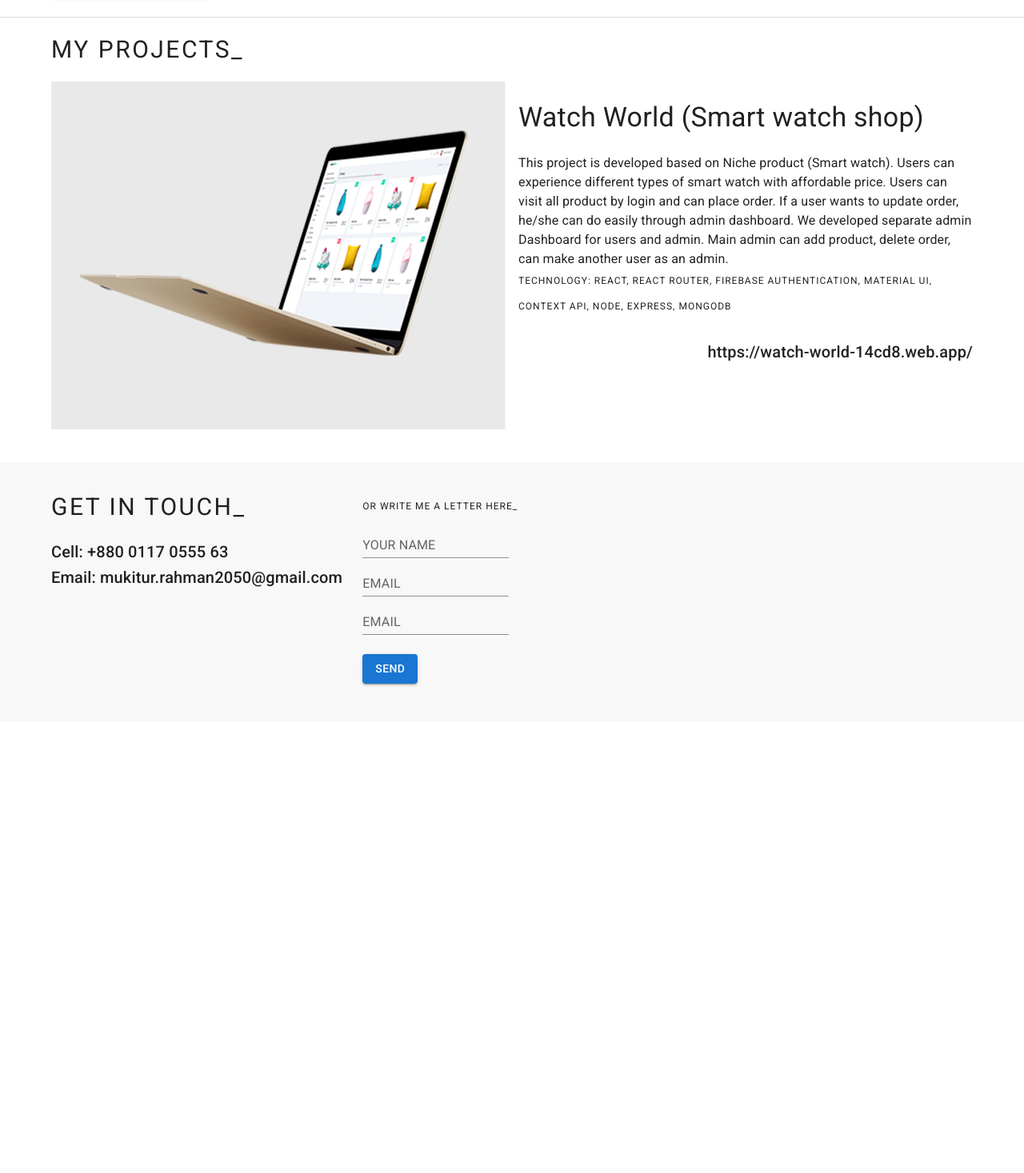
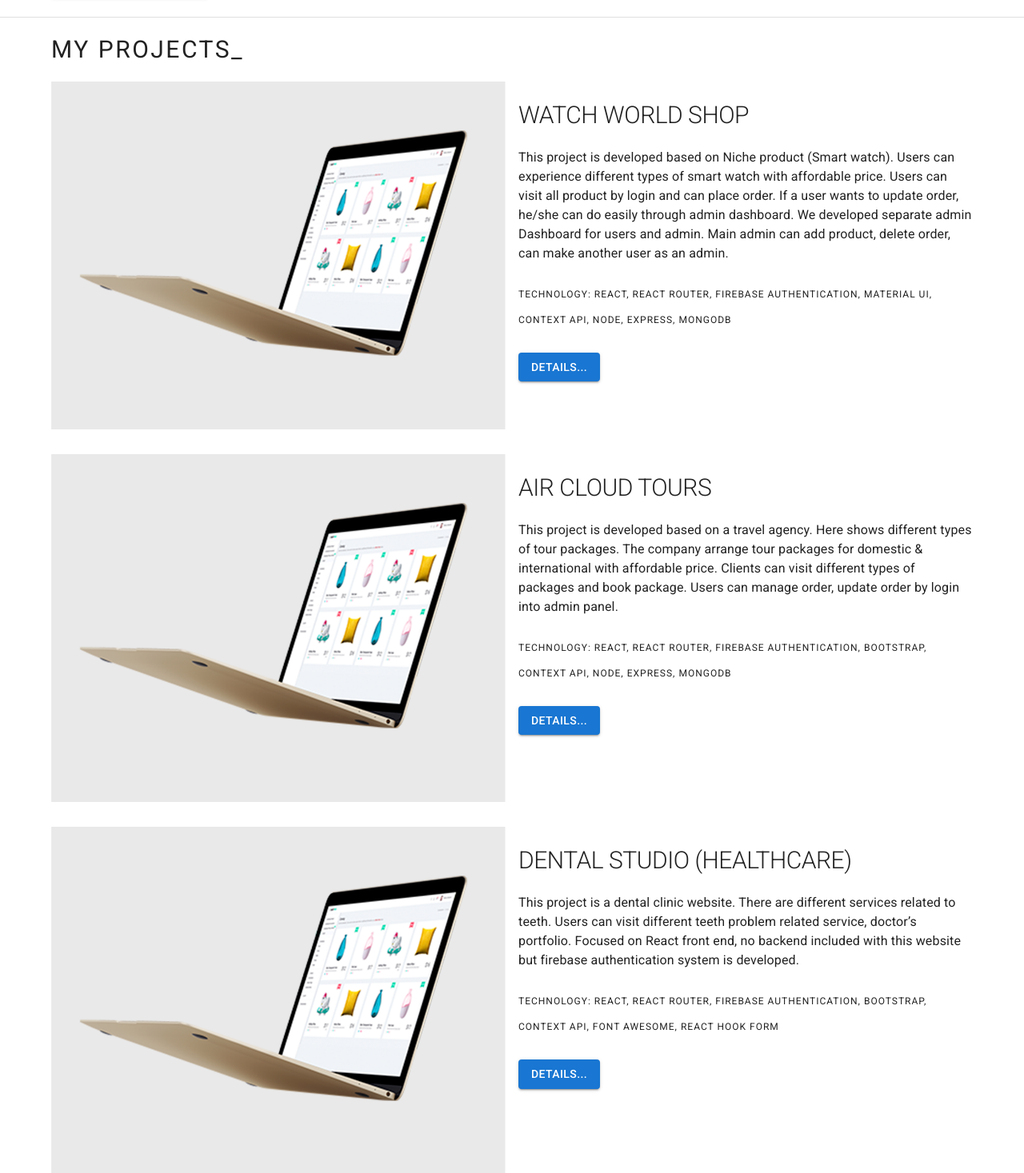
Before and after one commit to mukitur/Portfolio-Mukitur, a React (Create React App) app: page / in a window 1280 px wide. Shown: the part 763-2230 px from the top of the page at 80% size. Before the commit the page ends 1666 px from the top, so only its background shows below. Built offline with nearby package versions, Linux system fonts and the light colour scheme.

Commit message:
home page done

```diff
--- a/src/App.js
+++ b/src/App.js
@@ -1,6 +1,9 @@
 import { BrowserRouter, Routes, Route } from 'react-router-dom';
 import './App.css';
 import About from './Pages/About Me/About';
+import AirCloud from './Pages/AllPortfolio/AirCloud/AirCloud';
+import DentalStudio from './Pages/AllPortfolio/DentalStudio/DentalStudio';
+import WatchWorld from './Pages/AllPortfolio/WatchWorld/WatchWorld';
 import Contact from './Pages/Contact /Contact';
 import Home from './Pages/Home/Home/Home';
 import Projects from './Pages/Projects/Projects';
@@ -15,6 +18,10 @@ function App() {
           <Route path="/about" element={<About/>}/>
           <Route path="/projects" element={<Projects/>}/>
           <Route path="/contact" element={<Contact/>}/>
+          <Route path="/watchworld" element={<WatchWorld/>}/>
+          <Route path="/aircloud" element={<AirCloud/>}/>
+          <Route path="/dental" element={<DentalStudio/>}/>
+
         </Routes>
       </BrowserRouter>
 
--- /dev/null
+++ b/src/Pages/AllPortfolio/AirCloud/AirCloud.js
@@ -0,0 +1,13 @@
+import React from 'react';
+import Navigation from '../../../Shared/Navigation/Navigation';
+
+const AirCloud = () => {
+    return (
+        <div>
+            <Navigation></Navigation>
+            <h2>AirCloud</h2>
+        </div>
+    );
+};
+
+export default AirCloud;
--- /dev/null
+++ b/src/Pages/AllPortfolio/DentalStudio/DentalStudio.js
@@ -0,0 +1,13 @@
+import React from 'react';
+import Navigation from '../../../Shared/Navigation/Navigation';
+
+const DentalStudio = () => {
+    return (
+        <div>
+            <Navigation></Navigation>
+            <h2>dental Studio</h2>
+        </div>
+    );
+};
+
+export default DentalStudio;
--- /dev/null
+++ b/src/Pages/AllPortfolio/WatchWorld/WatchWorld.js
@@ -0,0 +1,13 @@
+import React from 'react';
+import Navigation from '../../../Shared/Navigation/Navigation';
+
+const WatchWorld = () => {
+    return (
+        <div>
+            <Navigation></Navigation>
+            <h2>Watch World</h2>
+        </div>
+    );
+};
+
+export default WatchWorld;
--- a/src/Pages/Home/HomeProjects/HomeProjects.js
+++ b/src/Pages/Home/HomeProjects/HomeProjects.js
@@ -1,6 +1,7 @@
-import { Container, Grid, Typography } from '@mui/material';
+import { Button, Container, Grid, Typography } from '@mui/material';
 import React from 'react';
-import prj1 from '../../../images/p1.png'
+import prj1 from '../../../images/p1.png';
+import { Link } from 'react-router-dom';
 
 const HomeProjects = () => {
     return (
@@ -13,11 +14,11 @@ const HomeProjects = () => {
                     </Grid>
                     <Grid item xs={12} md={6}>
                         <br/>
-                        <Typography variant='h4'>
-                             Watch World (Smart watch shop)
+                        <Typography style={{fontSize: '30px'}} variant='h1'>
+                             WATCH WORLD SHOP
                         </Typography>
                         <br/>
-                        <Typography variant='p'>
+                        <Typography variant='body1'>
                         This project is developed based on Niche product (Smart watch). Users can experience different types of smart watch with affordable price. Users can visit all product by login and can place order. If a user wants to update order, he/she can do easily through admin dashboard. We developed separate admin Dashboard for users and admin. Main admin can add product, delete order, can make another user as an admin.
                         </Typography>
                         <br/>
@@ -25,13 +26,61 @@ const HomeProjects = () => {
                             Technology:  React, React Router, Firebase authentication, Material UI, Context API, Node, Express, MongoDB
                         </Typography>
                         <br/><br/>
-                        <Typography style={{textAlign:'right'}} variant='h6'>
-                            https://watch-world-14cd8.web.app/
+
+                        <Link style={{textDecoration: 'none'}} to = "/watchworld"><Button  variant="contained" >Details...</Button></Link>
+                    </Grid>
+
+                </Grid>
+                <br/>
+                {/* Portfolio2 */}
+                <Grid container spacing={2}>
+                    <Grid item xs={12} md={6}>
+                        <img style={{width: '100%'}} src={prj1} alt=""/>
+                    </Grid>
+                    <Grid item xs={12} md={6}>
+                        <br/>
+                        <Typography style={{fontSize: '30px'}} variant='h1'>
+                                AIR CLOUD TOURS
                         </Typography>
                         <br/>
+                        <Typography variant='body1'>
+                        This project is developed based on a travel agency. Here shows different types of tour packages. The company arrange tour packages for domestic & international with affordable price. Clients can visit different types of packages and book package. Users can manage order, update order by login into admin panel.
+                        </Typography>
+                        <br/>
+                        <Typography variant="overline">
+                            Technology:  React, React Router, Firebase authentication, Bootstrap, Context API, Node, Express, MongoDB
+                        </Typography>
+                        <br/><br/>
+
+                        <Link style={{textDecoration: 'none'}} to = "/aircloud"><Button  variant="contained" >Details...</Button></Link>
                     </Grid>
 
-</Grid>
+                </Grid>
+                <br/>
+                {/* portfolio3 */}
+                <Grid container spacing={2}>
+                    <Grid item xs={12} md={6}>
+                        <img style={{width: '100%'}} src={prj1} alt=""/>
+                    </Grid>
+                    <Grid item xs={12} md={6}>
+                        <br/>
+                        <Typography style={{fontSize: '30px'}} variant='h1'>
+                             DENTAL STUDIO (HEALTHCARE)
+                        </Typography>
+                        <br/>
+                        <Typography variant='body1'>
+                        This project is a dental clinic website. There are different services related to teeth. Users can visit different teeth problem related service, doctor’s portfolio. Focused on React front end, no backend included with this website but firebase authentication system is developed.
+                        </Typography>
+                        <br/>
+                        <Typography variant="overline">
+                            Technology:  React, React Router, Firebase authentication, Bootstrap, Context API, Font Awesome, React Hook Form
+                        </Typography>
+                        <br/><br/>
+
+                        <Link style={{textDecoration: 'none'}} to = "/dental"><Button  variant="contained" >Details...</Button></Link>
+                    </Grid>
+
+                </Grid>
             </Container>
         </div>
     );
```
